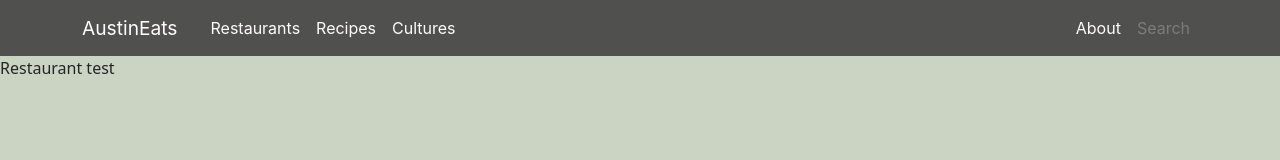
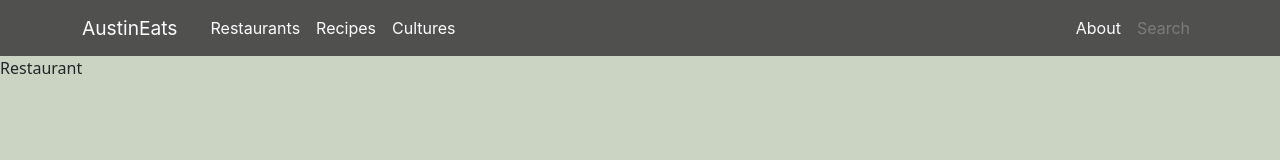
Before and after one commit to athulnair02/austin-eats, a React (Create React App) app in the folder front-end/: page /restaurant/1 in a window 1280 px wide. Shown: the top 160 px of the page. Built offline with nearby package versions, Linux system fonts and the light colour scheme.

Commit message:
removed test

```diff
--- a/front-end/src/components/Instances/Restaurant.js
+++ b/front-end/src/components/Instances/Restaurant.js
@@ -2,7 +2,7 @@ import React from 'react';
 
 function Restaurant() {
     return (
-      <div className="restaurant">Restaurant test</div>
+      <div className="restaurant">Restaurant</div>
     );
   }
 
```
